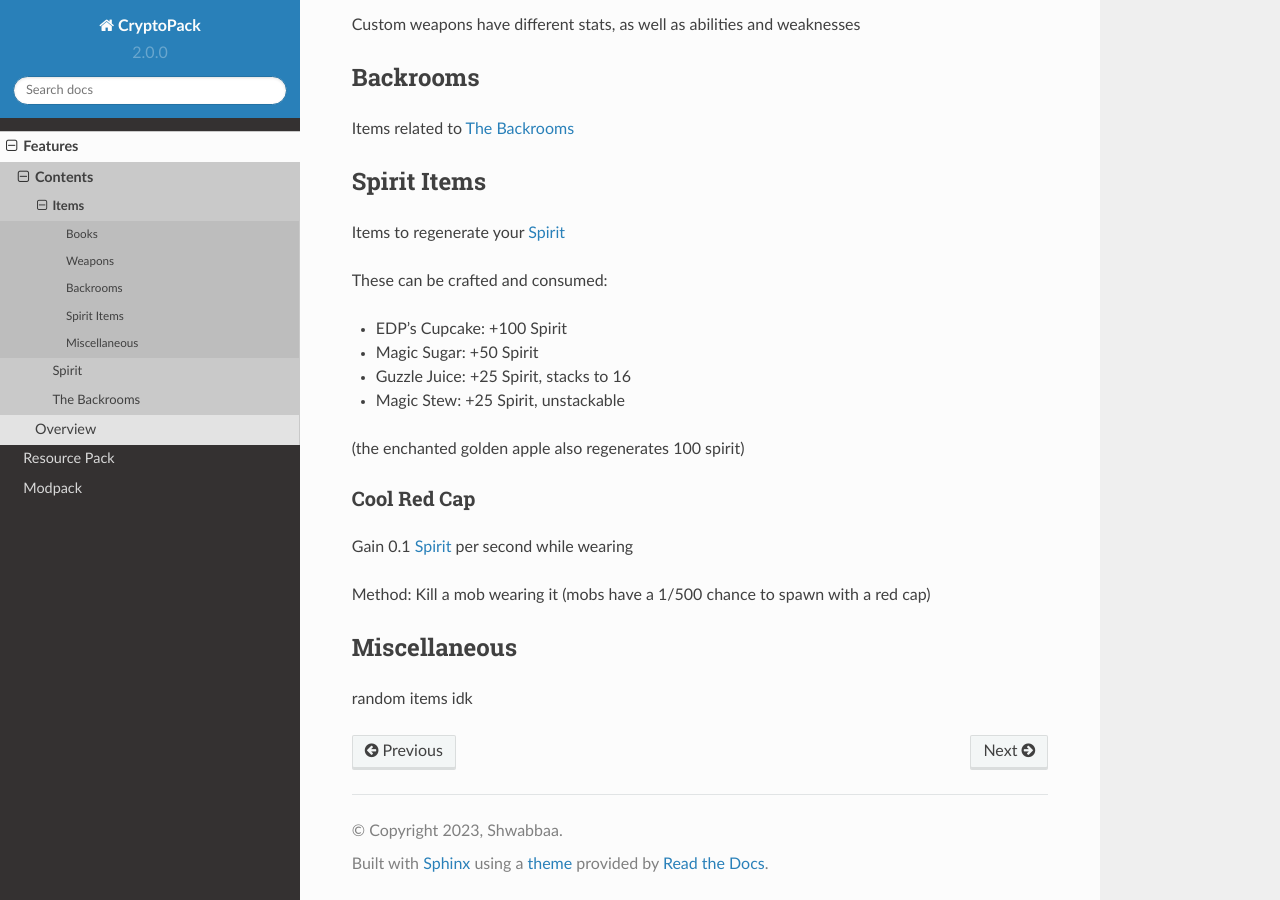
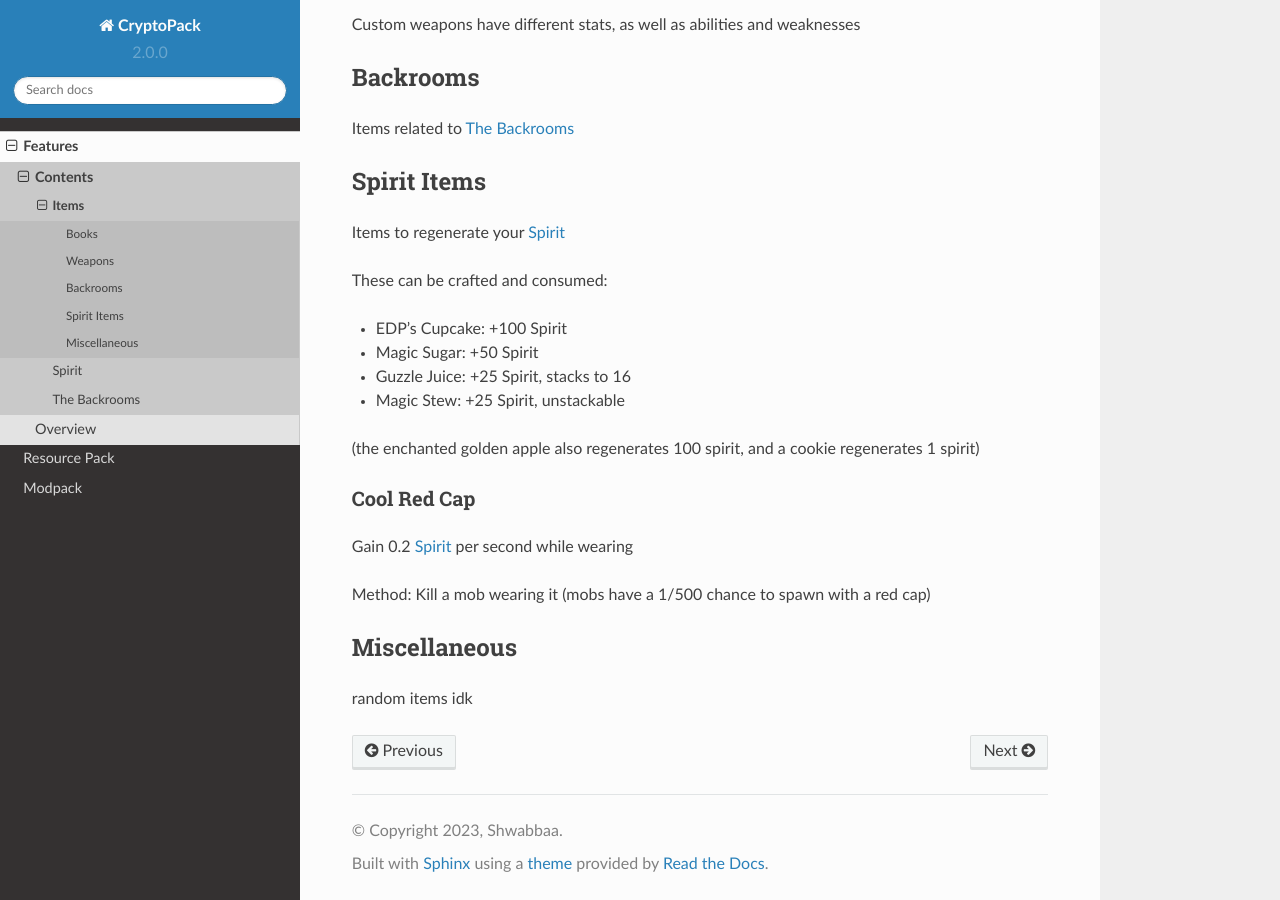
Before and after one commit to Shwabbaa/cryptopack-docs, a Sphinx documentation site: the page built from docs/source/features/items.rst, in a window 1280 px wide and 900 px high, scrolled down 4335 px. Built offline with Sphinx 7.4.7 and the Read the Docs theme 2.0.0, drawn with Linux system fonts in a browser that asks for light colours; pages that are not in the unit, such as notebooks, are missing from menus.

Commit message:
Update items.rst

```diff
--- a/docs/source/features/items.rst
+++ b/docs/source/features/items.rst
@@ -219,13 +219,12 @@ These can be crafted and consumed:
 
 * Magic Stew: +25 Spirit, unstackable
 
-
-(the enchanted golden apple also regenerates 100 spirit)
+(the enchanted golden apple also regenerates 100 spirit, and a cookie regenerates 1 spirit)
 
 .. _cool-red-cap:
 Cool Red Cap
 """"""""""""""
-Gain 0.1 :doc:`spirit` per second while wearing
+Gain 0.2 :doc:`spirit` per second while wearing
 
 Method: Kill a mob wearing it (mobs have a 1/500 chance to spawn with a red cap)
 
```
